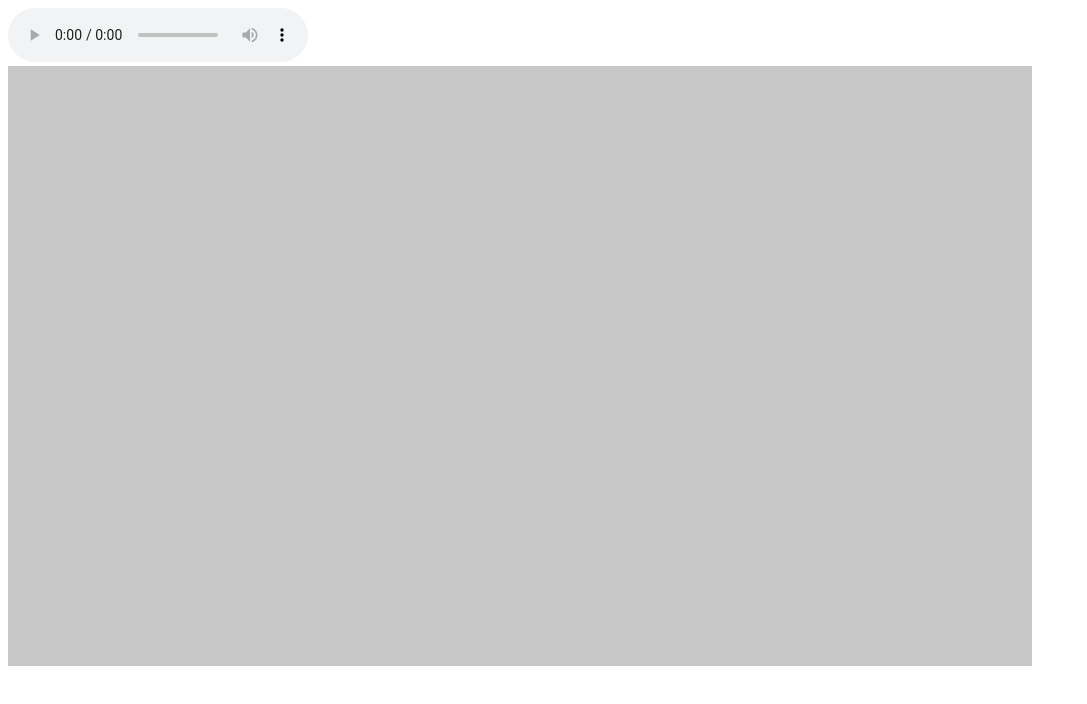
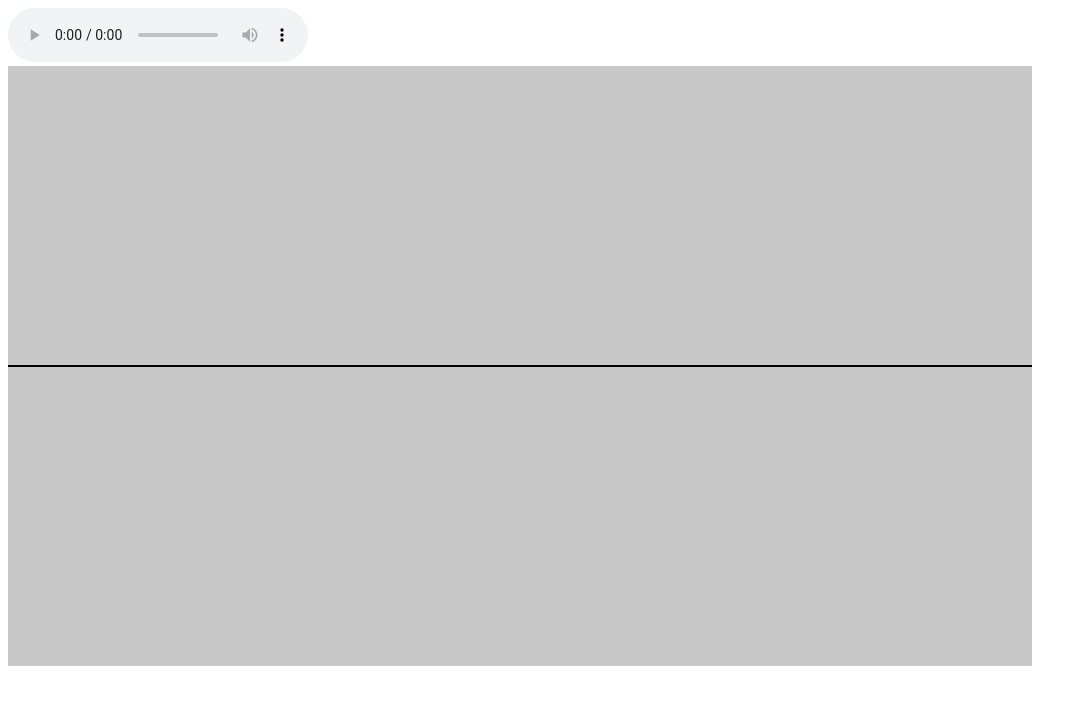
Before and after one commit to makerjeff/web-speech-api-play, a website: page public/analyzer3_play.html in a window 1280 px wide. Shown: the whole page, without its empty margins (0-1087 px from the left). Drawn offline with Linux system fonts and the light colour scheme.

Commit message:
updated, was missing a ctx.stroke() call.  Line now draws, but audio context info is still missing

```diff
--- a/public/analyzer3_play.html
+++ b/public/analyzer3_play.html
@@ -82,12 +82,15 @@
             x += sliceWidth;
         }
 
-        ctx.filleStyle = 'rgb(255,0,0)';
-        ctx.font = '30px Arial';
-        ctx.fillText(audioCtx.currentTime, 0, 0);
+        ctx.lineTo(canvas.width, canvas.height/2);
+        ctx.stroke();
+
+//        ctx.filleStyle = 'rgb(255,0,0)';
+//        ctx.font = '30px Arial';
+//        ctx.fillText(audioCtx.currentTime, 0, 0);
 
 
-        console.log(audioCtx.currentTime.toFixed(2));
+        //console.log(audioCtx.currentTime.toFixed(2));
 
 
     }
```
